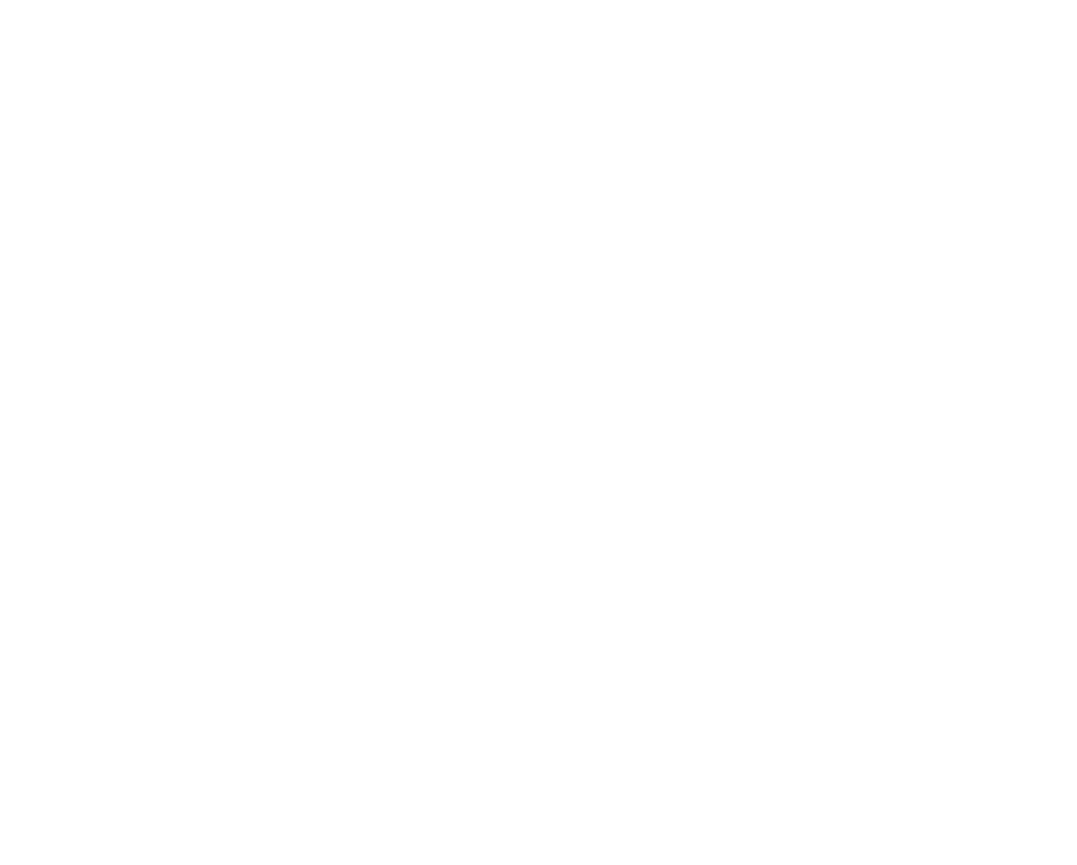
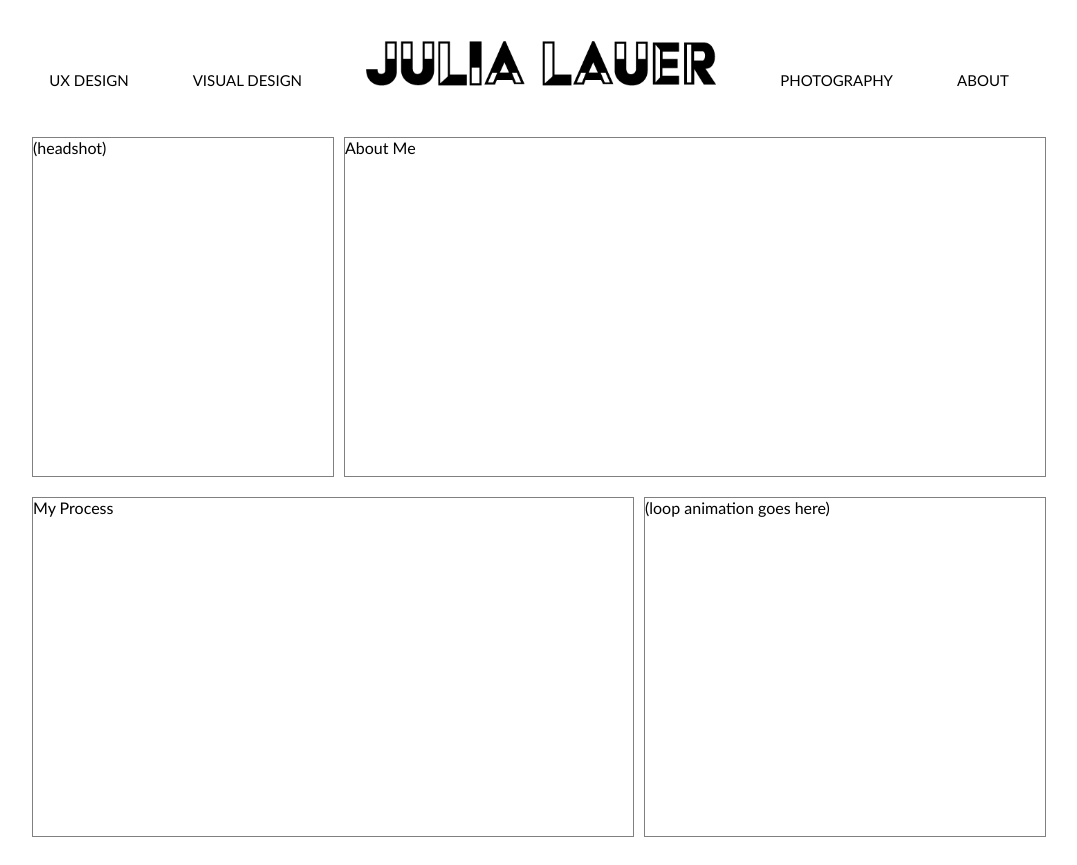
Before and after one commit to jhlauer/portfolio, a plain HTML site: page about.html in a window 1280 px wide. Shown: the whole page, without its empty margins (116-1193 px from the left). Before the commit the page ends 800 px from the top, so only its background shows below. Drawn offline with Linux system fonts and the light colour scheme.

Commit message:
about wire done

```diff
--- a/about.html
+++ b/about.html
@@ -0,0 +1,33 @@
+<!DOCTYPE html>
+<html lang="en">
+    <head>
+        <meta charset="UTF-8">
+        <meta name="viewport" content="width=device-width, initial-scale=1.0">
+        <meta http-equiv="X-UA-Compatible" content="ie=edge">
+        <title>JULIA LAUER</title>
+        <link rel="stylesheet" type="text/css" href="basic.css">
+    </head>
+    <body>
+        <header>
+            <a class="skip" href="#content" class="skip" tabindex="1">Skip to content</a>
+                <div class="nav-container">
+                <ul class="navs">
+                    <li class="nav-item"><a href="UX.html" alt="UX Design">UX DESIGN</a></li>
+                    <li class="nav-item"><a href="vis.html" alt="Visual Design">VISUAL DESIGN</a></li>
+                    <li class="nav-item"><a href="index.html"><img class="logo" src="logo2.png"></a></li>
+                    <li class="nav-item"><a href="photo.html" alt="Photography">PHOTOGRAPHY</a></li>
+                    <li class="nav-item"><a href="about.html" alt="About">ABOUT</a></li>
+                </ul>
+            </div>
+            </nav>
+        </header>
+        <div class="about">
+            <div class="row">
+                <div class="ab-img">(headshot)</div>
+                <div class="ab-text">About Me</div>
+            </div>
+            <div class="row">
+                <div class="process-text">My Process</div>
+                <div class="process-img">(loop animation goes here)</div>
+            </div>
+        </div>
--- a/basic.css
+++ b/basic.css
@@ -287,3 +287,48 @@ a.skip:hover {
     text-align: center;
     justify-content: center;
 }
+
+/* ABOUT */
+.about {
+    margin-top: 25px;
+    margin-left: 30px;
+    height: 90vh;
+    width: 80vw;
+    display: flex;
+    flex-flow: column nowrap;
+}
+
+.row {
+    height: 50%;
+    display: flex;
+    position: relative;
+    margin: 0px;
+}
+
+.ab-img {
+    width: 30%;
+    border: solid grey 1px;
+    margin: 10px 10px;
+    float: left;
+}
+
+.ab-text {
+    width: 70%;
+    border: solid grey 1px;
+    margin: 10px 0px;
+    float: right;
+}
+
+.process-img {
+    width: 40%;
+    border: solid grey 1px;
+    margin: 10px 0px;
+    float: right;
+}
+
+.process-text {
+    width: 60%;
+    border: solid grey 1px;
+    margin: 10px 10px;
+    float: left;
+}
```
